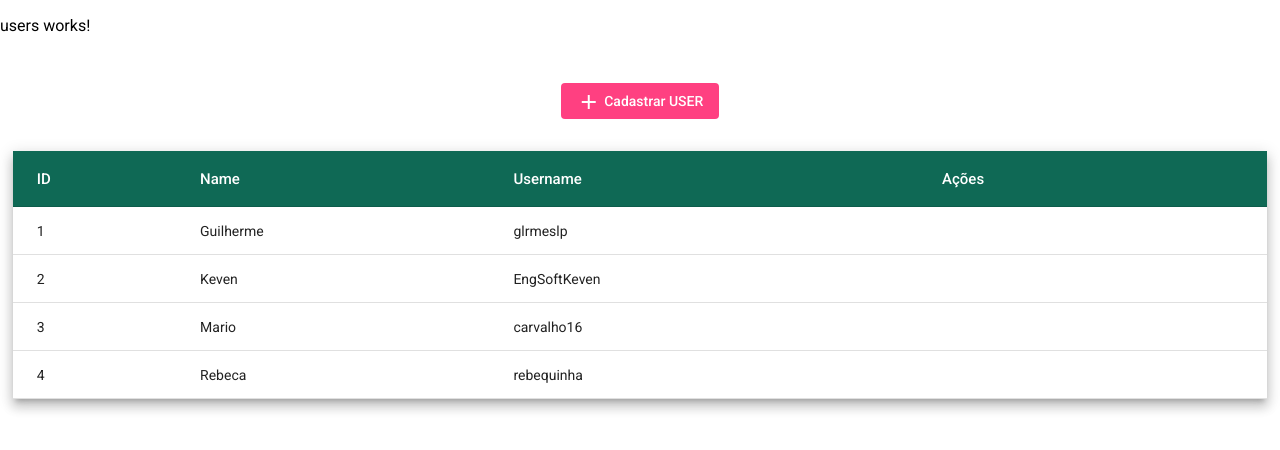
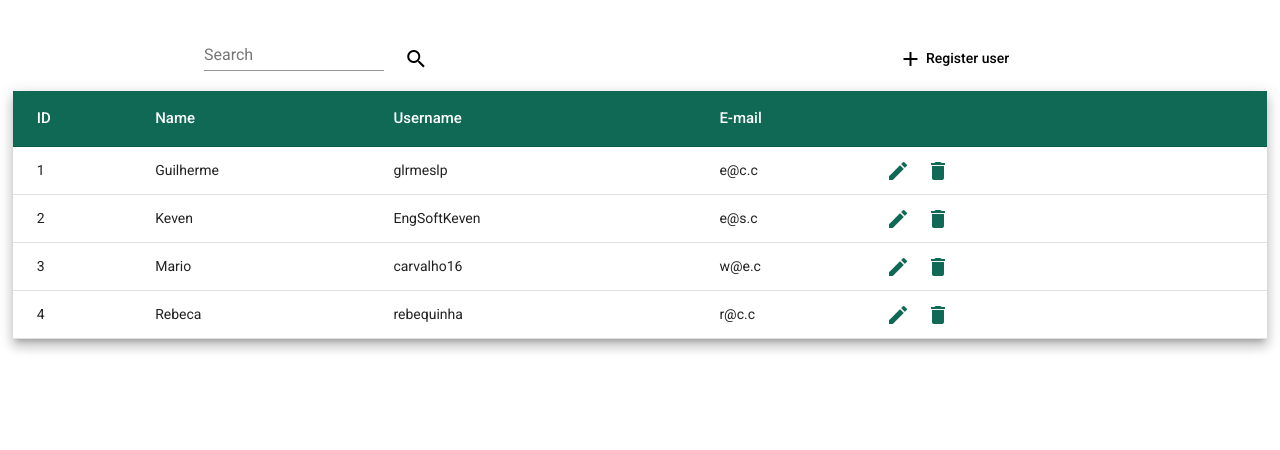
Before and after one commit to glrmeslp/FIC-course-management-system, an Angular app in the folder front-end/: page /users in a window 1280 px wide. Shown: the top 450 px of the page. Built offline with nearby package versions, Linux system fonts and the light colour scheme.

Commit message:
insert option to edit users

```diff
--- a/front-end/src/app/app.routing.module.ts
+++ b/front-end/src/app/app.routing.module.ts
@@ -8,7 +8,8 @@ import { UsersComponent } from './users/users.component';
 const routes: Routes = [
   {path: '', pathMatch: 'full', redirectTo: 'users'},
   {path: 'users', component: UsersComponent },
-  {path: 'register-user', component: FormUserComponent }
+  {path: 'register-user', component: FormUserComponent },
+  {path: 'edit-user/:id', component: FormUserComponent }
 ];
 
 @NgModule({
--- a/front-end/src/app/form-user/form-user.component.css
+++ b/front-end/src/app/form-user/form-user.component.css
@@ -1,19 +1,22 @@
 .example-container .mat-form-field + .mat-form-field {
-    margin-left: 8px;
+    margin-left: 100px;
   }
 
 
   :host {
     display: flex;
+    align-self: center;
     flex-direction: column;
-    align-items: flex-start;
+    align-items:center;
+    padding-top: 5%;
   }
 
   mat-form-field.mat-form-field {
     font-size: 16px;
     display:flex;
-    width:max-content;
-    vertical-align: middle;
+    align-items: center;
+    width:auto;
+    vertical-align:super;
     margin-right: 10px;
   }
 
--- a/front-end/src/app/form-user/form-user.component.html
+++ b/front-end/src/app/form-user/form-user.component.html
@@ -1,6 +1,5 @@
 
 <div style="margin-right:1%; margin-left:1%;">
-  <p>form-user works!</p>
 
   <mat-card>
   <h1>{{titleU}}</h1>
@@ -55,7 +54,7 @@
 
     <section>
       <div >
-        <button class="button-confirm-user" type="submit" [disabled]="userForm.invalid" mat-raised-button>{{titleU}}</button>
+        <button class="button-confirm-user" type="submit" [disabled]="userForm.invalid" mat-raised-button>Done</button>
       </div>
     </section>
 
--- a/front-end/src/app/form-user/form-user.component.ts
+++ b/front-end/src/app/form-user/form-user.component.ts
@@ -2,7 +2,7 @@ import { Component, OnInit } from '@angular/core';
 import {FormBuilder, FormControl, FormGroup, Validators} from '@angular/forms';
 import { User } from '../user';
 import { USERS } from './../mock-users';
-import { Router } from '@angular/router';
+import { ActivatedRoute, Router } from '@angular/router';
 
 @Component({
   selector: 'app-form-user',
@@ -14,9 +14,12 @@ export class FormUserComponent implements OnInit {
   userForm: FormGroup;
   hide = true;
   titleU = "Register" ;
+  userId: string = "";
+
 
   constructor(private formBuilder:FormBuilder,
-    private router: Router)
+    private router: Router,
+    private route: ActivatedRoute )
     {
     this.userForm = this.formBuilder.group({
       name: ['',[Validators.required,Validators.maxLength(50)]],
@@ -27,6 +30,11 @@ export class FormUserComponent implements OnInit {
   }
 
   ngOnInit(): void {
+    this.userId = this.route.snapshot.params.id;
+
+    if(this.userId != undefined){
+      this.titleU = "Edit User" ;
+    }
   }
 
   registerUser() {
--- a/front-end/src/app/users/users.component.css
+++ b/front-end/src/app/users/users.component.css
@@ -12,6 +12,9 @@
 table {
   width: 100%;
 }
+.mat-column-actions {
+  flex: 0 0 0 100px;
+}
 
 .mat-header-cell {
   background-color: #0f6955;
--- a/front-end/src/app/users/users.component.html
+++ b/front-end/src/app/users/users.component.html
@@ -1,13 +1,25 @@
-<p>users works!</p>
-<div style="margin-right:1%; margin-left:1%;">
-<mat-grid-list cols="1" rowHeight="100px">
+<div style="margin-top:2%;margin-right:1%; margin-left:1%;">
+
+<mat-grid-list cols="2" rowHeight="65px">
   <mat-grid-tile>
     <!-- style="background-color: whitesmoke -->
-      <button mat-flat-button color="accent" [routerLink]="['/register-user']">
-      <mat-icon class="pointer" aria-hidden="false" aria-label="Cadastrar USER">
+        <mat-form-field>
+        <mat-label> Search </mat-label>
+        <input matInput type="text">
+        </mat-form-field>
+      <button mat-button>
+        <mat-icon  class="pointer" color="'#0F6955'" aria-hidden="false" aria-label="Pesquisar">search</mat-icon>
+      </button>
+
+  </mat-grid-tile>
+  <mat-grid-tile>
+    <!-- style="background-color: whitesmoke -->
+      <button mat-button [routerLink]="['/register-user']">
+      <mat-icon  class="pointer" color="'#0F6955'" aria-hidden="false" aria-label="Register user">
       add</mat-icon> {{addUserButtonText}}</button>
   </mat-grid-tile>
 </mat-grid-list>
+
 <div class="example-container mat-elevation-z8">
   <!-- <div class="example-loading-shade" *ngIf="isLoadingResults || isRateLimitReached">
       <mat-spinner *ngIf="isLoadingResults"></mat-spinner>
@@ -15,8 +27,8 @@
           Nossos servidores estão lentos, aguarde um pouco...
       </div>
   </div> -->
-  <div class="example-table-container">
-    <table mat-table [dataSource]="users" multiTemplateDataRows matSort>
+  <div class="table-container">
+    <table class="users-table" mat-table [dataSource]="users" multiTemplateDataRows matSort >
           <ng-container matColumnDef="ID">
               <th mat-header-cell *matHeaderCellDef mat-sort-header> ID </th>
               <td mat-cell *matCellDef="let row"> {{row.id}} </td>
@@ -31,9 +43,21 @@
               <td mat-cell *matCellDef="let row">{{row.username}} </td>
           </ng-container>
 
-          <ng-container matColumnDef="Ações">
-              <th mat-header-cell *matHeaderCellDef mat-sort-header> Ações </th>
+        <ng-container matColumnDef="Email">
+              <th mat-header-cell *matHeaderCellDef mat-sort-header> E-mail </th>
+              <td mat-cell *matCellDef="let row">{{row.email}} </td>
+        </ng-container>
+
+
+          <ng-container matColumnDef="Actions">
+              <th mat-header-cell *matHeaderCellDef mat-sort-header> </th>
               <td mat-cell *matCellDef="let row" [style.color]="'#0F6955'">
+                <button mat-icon-button color="'#0F6955'" aria-label="edit user" [routerLink]="['/edit-user/',row.id]">
+                <mat-icon>edit</mat-icon>
+                </button>
+                <button mat-icon-button color="'#0F6955'" aria-label="exclude user">
+                <mat-icon>delete</mat-icon>
+                </button>
               </td>
           </ng-container>
           <tr mat-header-row *matHeaderRowDef="displayedColumns"></tr>
--- a/front-end/src/app/users/users.component.ts
+++ b/front-end/src/app/users/users.component.ts
@@ -11,7 +11,7 @@ export class UsersComponent implements OnInit {
 
   addUserButtonText = '';
   public isMobile = false;
-  displayedColumns: string[] = ['ID', 'Name', 'Username', 'Ações'];
+  displayedColumns: string[] = ['ID', 'Name', 'Username', 'Email', 'Actions'];
   users = USERS
 
   constructor(
@@ -27,7 +27,7 @@ export class UsersComponent implements OnInit {
         this.addUserButtonText = '';
       } else {
         // tslint:disable-next-line: quotemark
-        this.addUserButtonText = "Cadastrar USER";
+        this.addUserButtonText = "Register user";
       }
     });
   }
```
